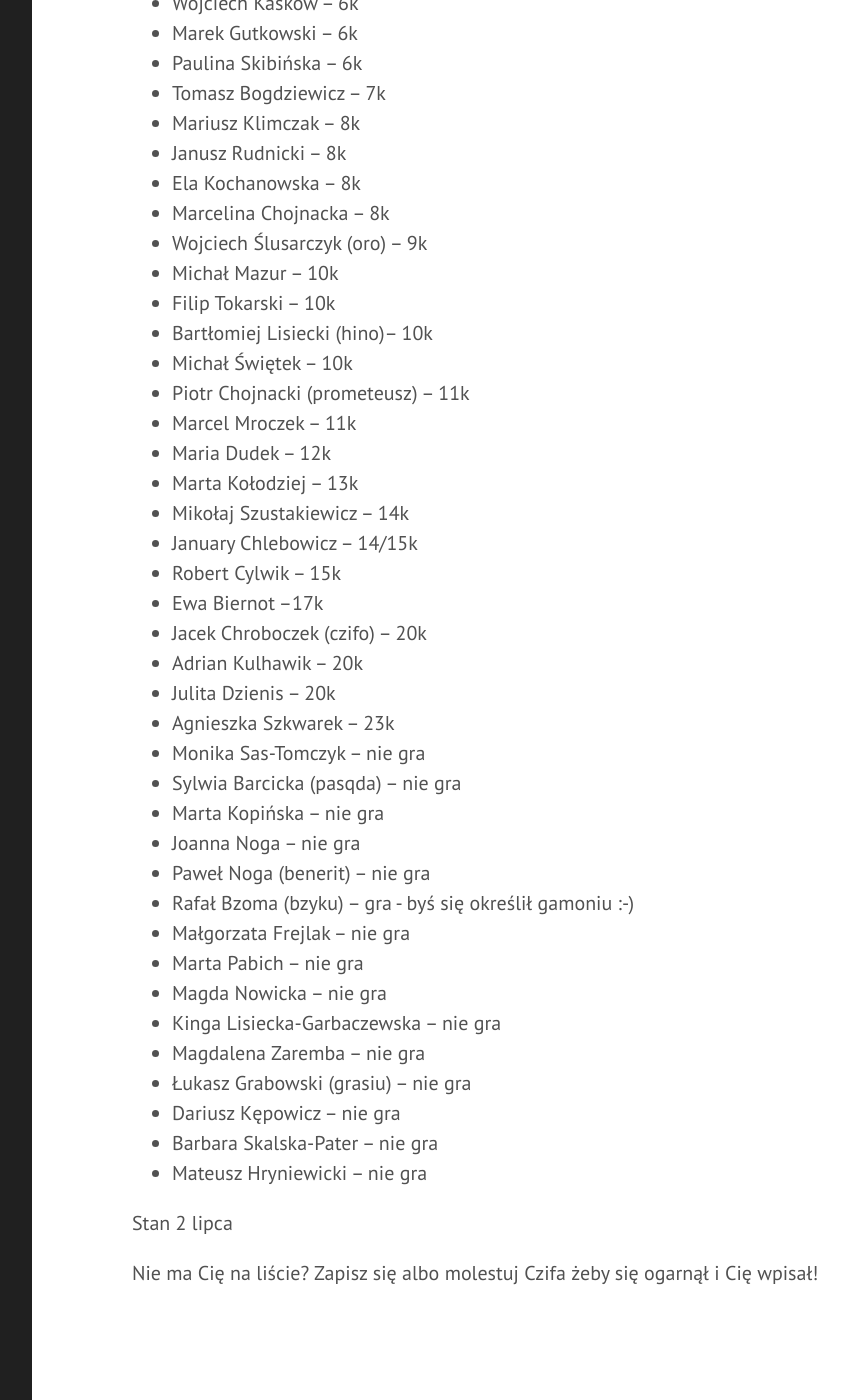
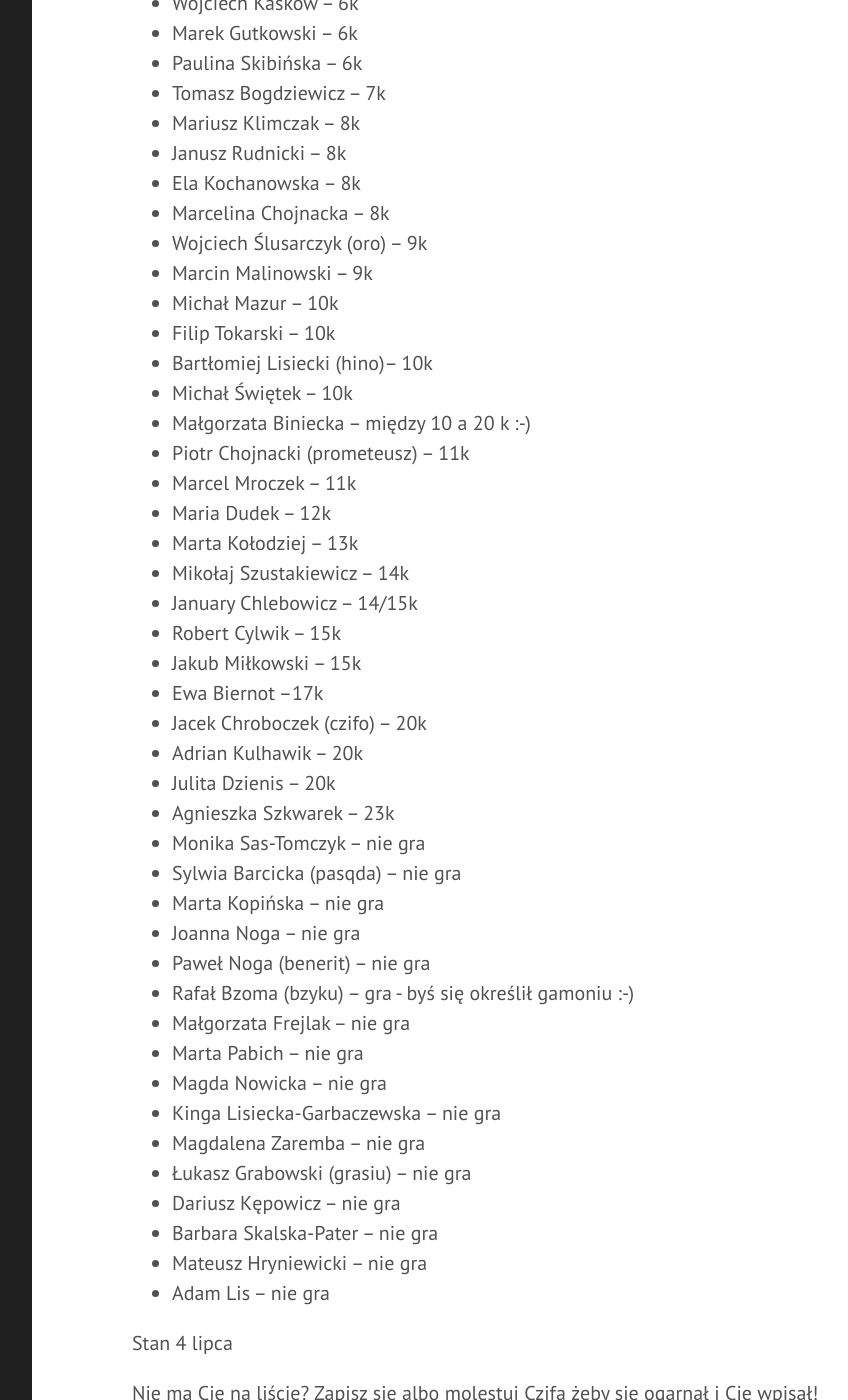
Before and after one commit to tasuki/lsg, a Jekyll site: the page built from zarejestrowani.md, in a window 1280 px wide and 1400 px high, scrolled down 1270 px. Shown: the whole window, without its empty margins (328-1176 px from the left). Built offline with Jekyll 4.4.1, drawn with Linux system fonts in a browser that asks for light colours.

Commit message:
Update zarejestrowani.md

```diff
--- a/zarejestrowani.md
+++ b/zarejestrowani.md
@@ -51,10 +51,12 @@ Zarejestrowani uczestnicy (mniej więcej wg siły):
 - Ela Kochanowska -- 8k
 - Marcelina Chojnacka -- 8k
 - Wojciech Ślusarczyk (oro) -- 9k
+- Marcin Malinowski -- 9k
 - Michał Mazur -- 10k
 - Filip Tokarski -- 10k
 - Bartłomiej Lisiecki (hino)-- 10k
 - Michał Świętek -- 10k
+- Małgorzata Biniecka -- między 10 a 20 k :-)
 - Piotr Chojnacki (prometeusz) -- 11k
 - Marcel Mroczek -- 11k
 - Maria Dudek -- 12k
@@ -62,6 +64,7 @@ Zarejestrowani uczestnicy (mniej więcej wg siły):
 - Mikołaj Szustakiewicz -- 14k
 - January Chlebowicz -- 14/15k
 - Robert Cylwik -- 15k
+- Jakub Miłkowski -- 15k
 - Ewa Biernot --17k
 - Jacek Chroboczek (czifo) -- 20k
 - Adrian Kulhawik -- 20k
@@ -82,9 +85,10 @@ Zarejestrowani uczestnicy (mniej więcej wg siły):
 - Dariusz Kępowicz -- nie gra
 - Barbara Skalska-Pater -- nie gra
 - Mateusz Hryniewicki -- nie gra
+- Adam Lis -- nie gra
 
 
 
-Stan 2 lipca
+Stan 4 lipca
 
 Nie ma Cię na liście?  Zapisz się albo molestuj Czifa żeby się ogarnął i Cię wpisał!
```
